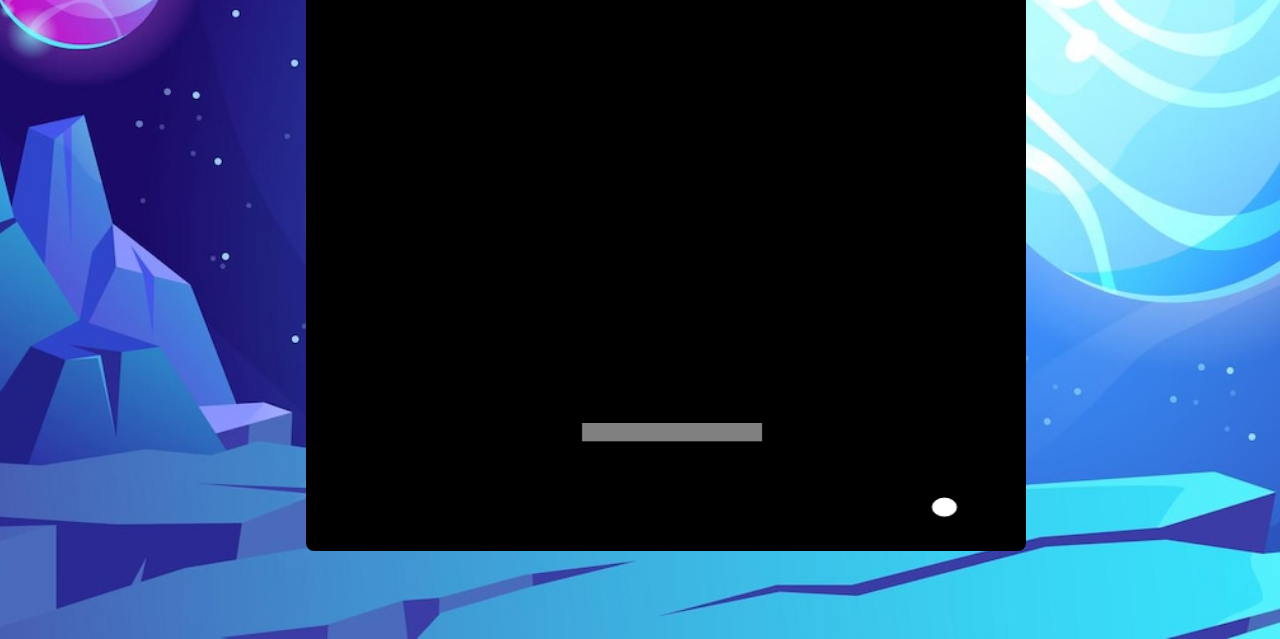
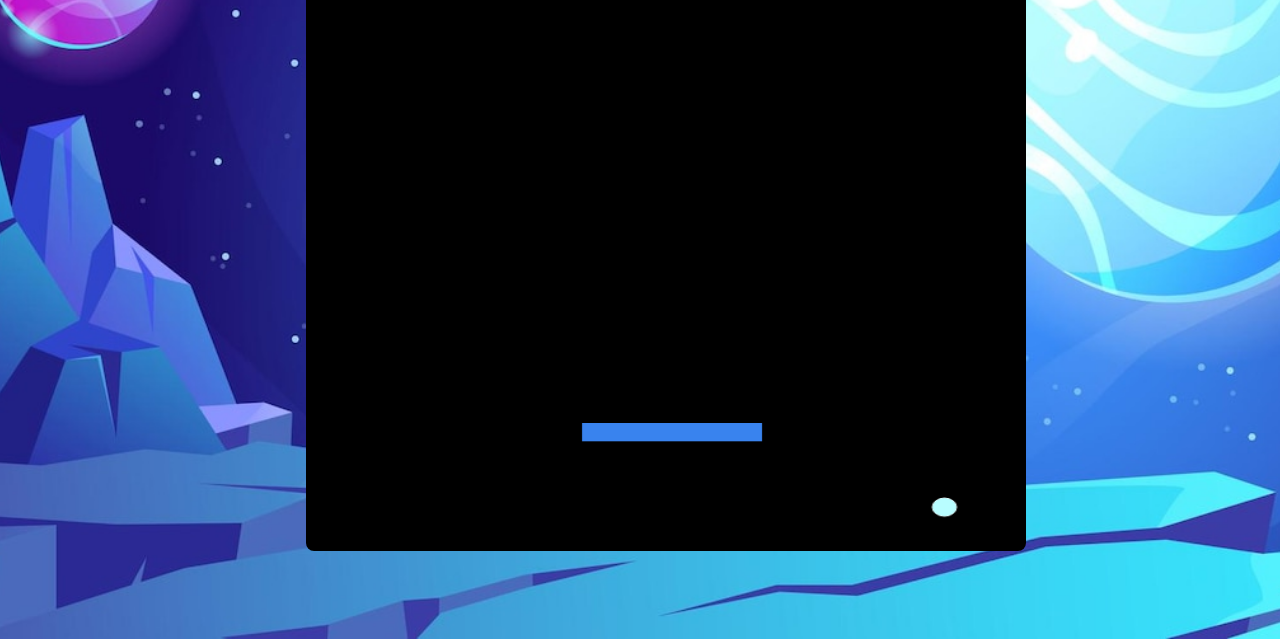
Before and after one commit to yebrai/Alleyway-Canvas, a plain HTML site: page index.html in a window 1280 px wide. Shown: the part 177-816 px from the top of the page. Drawn offline with Linux system fonts and the light colour scheme; a web font is replaced by a local one.

```diff
--- a/script.js
+++ b/script.js
@@ -38,7 +38,7 @@
   ctx.strokeStyle = "white";
   ctx.arc(ballX, ballY, 10, 0, 2 * Math.PI);
   ctx.stroke();
-  ctx.fillStyle = "white";
+  ctx.fillStyle = "#b8fdff";
   ctx.fill();
   ctx.closePath();
 };
@@ -47,7 +47,7 @@
 }
 
 const drawPaleta = () => {
-  ctx.fillStyle = "grey";
+  ctx.fillStyle = "#3983ee";
   ctx.fillRect(paletaX, paletaY, paletaHeight, 20)
 };
 
--- a/style.css
+++ b/style.css
@@ -14,6 +14,7 @@
     background-position: center;
     background-size: cover;
     background-repeat: no-repeat;
+
 }
 
 #my-canvas {
@@ -30,6 +31,7 @@
     grid-row-end:2;
     font-family: 'Monofett', cursive;
     font-size: 2rem;
+
 
 }
 
@@ -76,6 +78,7 @@
     margin-top: 30vh;
     text-align: center;
     width: 100%;
+    margin-top: 40vh;
 }
 
 @media (min-width: 1030px) {
@@ -92,3 +95,7 @@
         height: 70vh;
     }
 }
+
+html {
+    cursor: crosshair
+}
```
